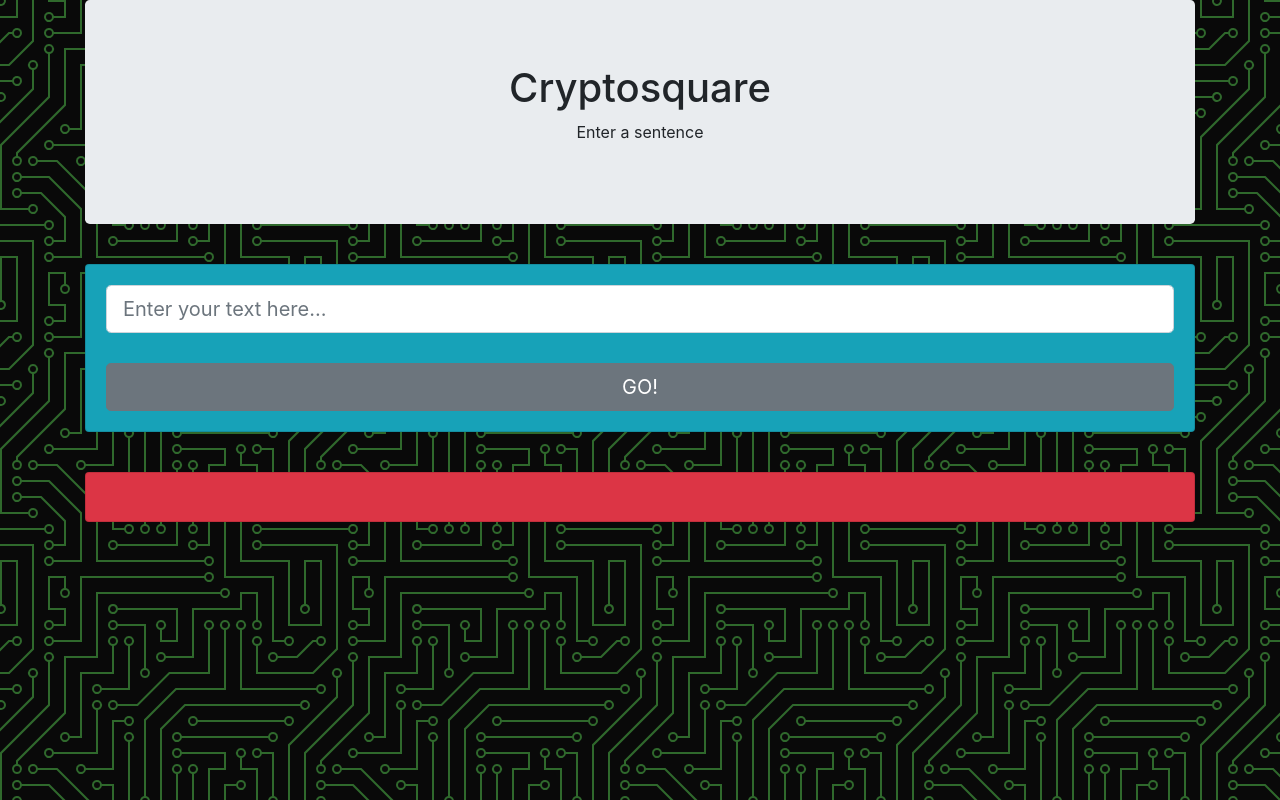
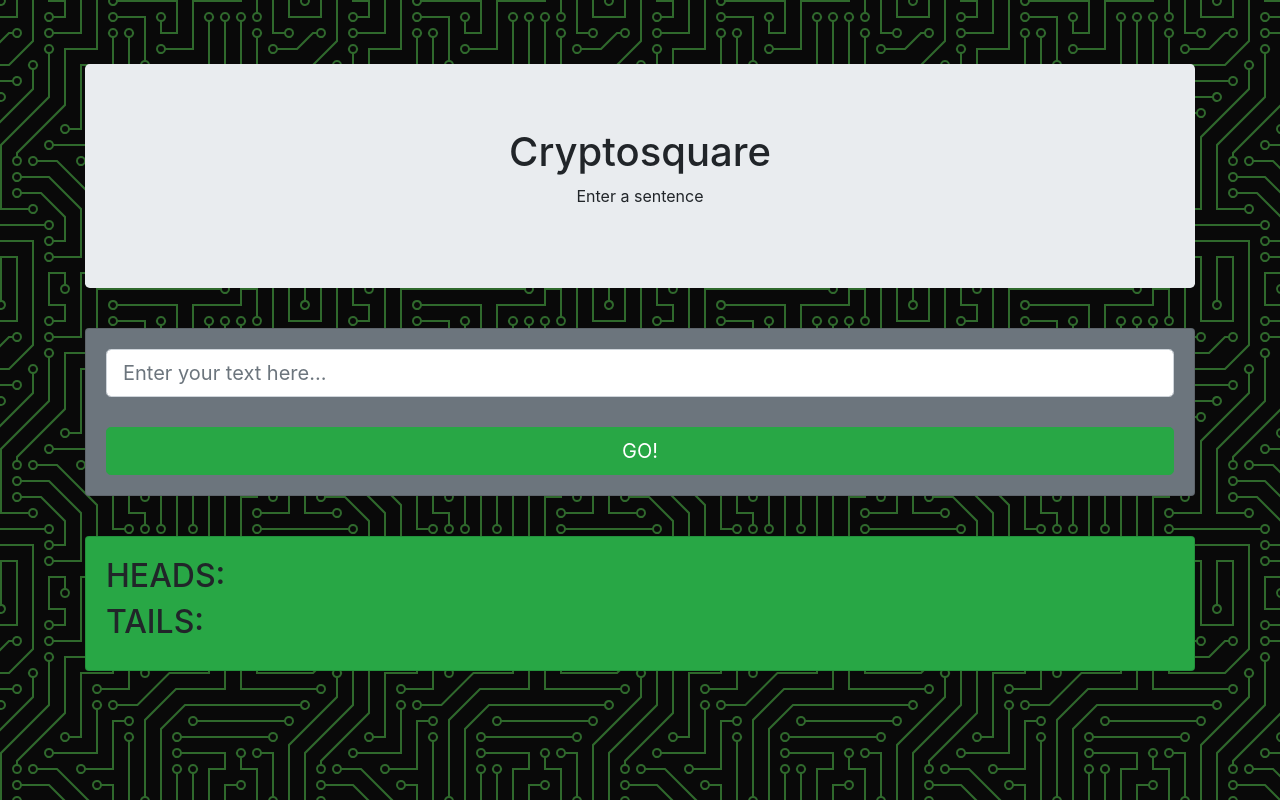
Before and after one commit to Michael-Wayne-Wells/crypto, a plain HTML site: page index.html in a window 1280 px wide. Drawn offline with Linux system fonts and the light colour scheme.

Commit message:
add app structure and locations to hold results
Co-Authored-By: LiamPKenna and MichaelWells <michaelwells@>

```diff
--- a/index.html
+++ b/index.html
@@ -9,20 +9,24 @@
     <title>Cryptosquare</title>
   </head>
   <body>
-    <div class="container">
+    <div class="container main">
       <div class="jumbotron">
         <h1>Cryptosquare</h1>
         <p>Enter a sentence</p>
       </div>
-      <div class="card bg-info">
+      <div class="card bg-secondary">
         <form id="userInputForm">
           <input id="userText" class="form-control form-control-lg" type="text" placeholder="Enter your text here...">
-          <button type="submit" name="button" class="btn btn-secondary btn-lg btn-block">GO!</button>
+          <button type="submit" name="button" class="btn btn-success btn-lg btn-block">GO!</button>
         </form>
       </div>
-      <div class="card bg-danger">
-        <h5 id="encriptedResult"></h5>
+      <div id="result" class="card bg-dark">
+        <h3 id="encriptedResult"></h3>
 
+      </div>
+      <div class="card bg-success">
+        <h2>HEADS: <span id="heads"></span></h2>
+        <h2>TAILS: <span id="tails"></span></h2>
       </div>
 
     </div>
```
